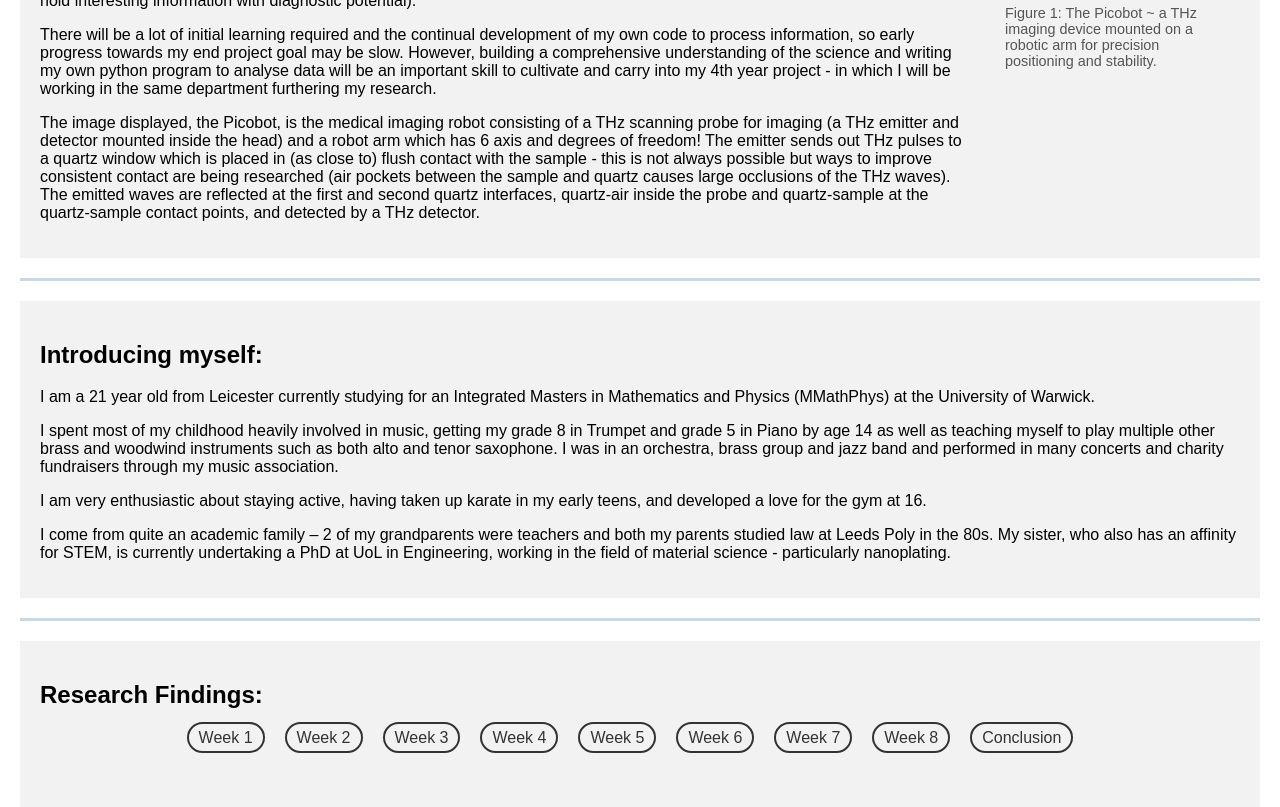
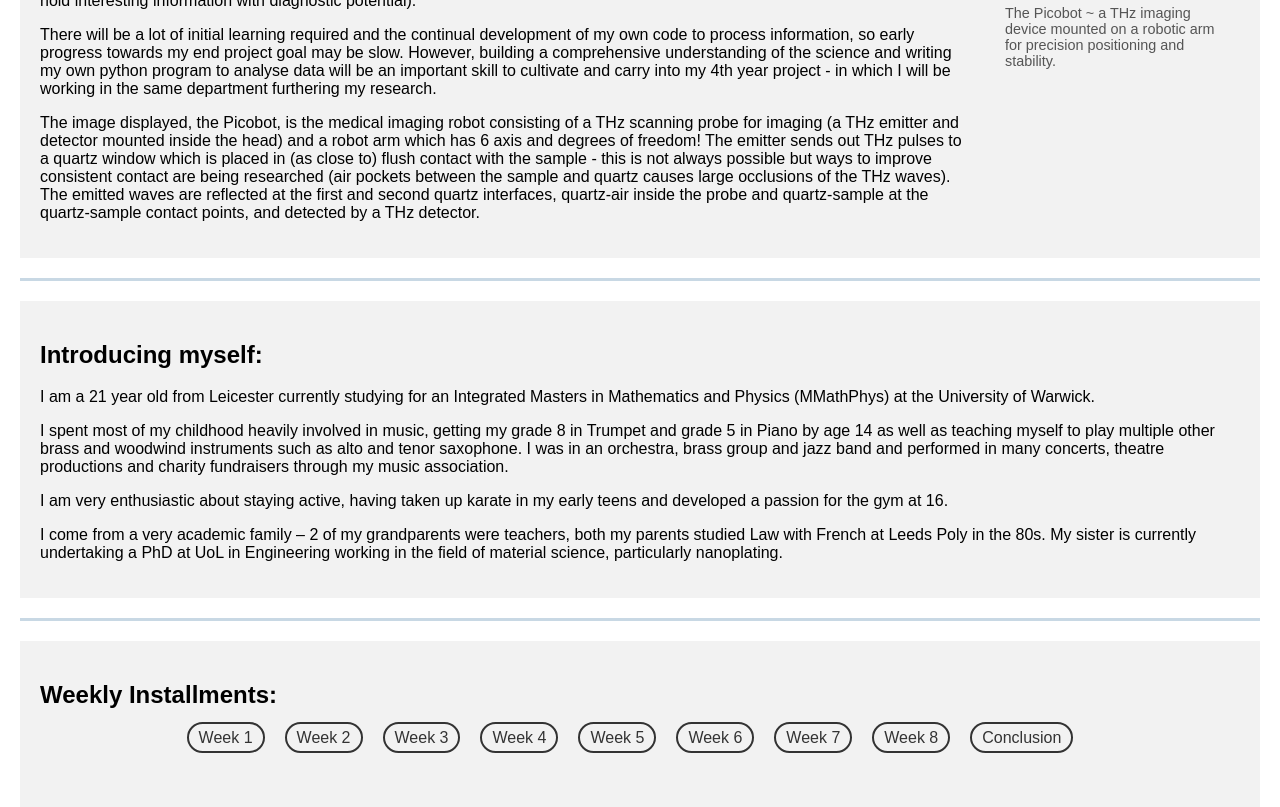
Before and after one commit to joeht03/html-blog, a plain HTML site: page index.html in a window 1280 px wide. Shown: the part 419-1226 px from the top of the page. Drawn offline with Linux system fonts and the light colour scheme.

Commit message:
Add files via upload

```diff
--- a/index.html
+++ b/index.html
@@ -40,7 +40,7 @@
 					</div>
 					<div class="image-container">
 						<img src="https://warwick.ac.uk/fac/sci/physics/research/condensedmatt/ultrafastphotonics/emmasthzgroup/vacanies/picobotimg_4691_compressed.jpg" alt="The Picobot ~ a THz imaging device mounted on a robotic arm for precision positioning and stability">
-						<figcaption>Figure 1: The Picobot ~ a THz imaging device mounted on a robotic arm for precision positioning and stability.</figcaption>
+						<figcaption>The Picobot ~ a THz imaging device mounted on a robotic arm for precision positioning and stability.</figcaption>
 					</div>
 				</div>
 				<!-- FLEX CONTAINER END -->
@@ -51,15 +51,15 @@
 			<section id="me">
 				<h2>Introducing myself:</h2>
 				<p>I am a 21 year old from Leicester currently studying for an Integrated Masters in Mathematics and Physics (MMathPhys) at the University of Warwick.</p>
-				<p>I spent most of my childhood heavily involved in music, getting my grade 8 in Trumpet and grade 5 in Piano by age 14 as well as teaching myself to play multiple other brass and woodwind instruments such as both alto and tenor saxophone. I was in an orchestra, brass group and jazz band and performed in many concerts and charity fundraisers through my music association.</p>
-				<p>I am very enthusiastic about staying active, having taken up karate in my early teens, and developed a love for the gym at 16.</p>
-				<p>I come from quite an academic family – 2 of my grandparents were teachers and both my parents studied law at Leeds Poly in the 80s. My sister, who also has an affinity for STEM, is currently undertaking a PhD at UoL in Engineering, working in the field of material science - particularly nanoplating.</p>
+				<p>I spent most of my childhood heavily involved in music, getting my grade 8 in Trumpet and grade 5 in Piano by age 14 as well as teaching myself to play multiple other brass and woodwind instruments such as alto and tenor saxophone. I was in an orchestra, brass group and jazz band and performed in many concerts, theatre productions and charity fundraisers through my music association.</p>
+				<p>I am very enthusiastic about staying active, having taken up karate in my early teens and developed a passion for the gym at 16.</p>
+				<p>I come from a very academic family – 2 of my grandparents were teachers, both my parents studied Law with French at Leeds Poly in the 80s. My sister is currently undertaking a PhD at UoL in Engineering working in the field of material science, particularly nanoplating.</p>
 			</section>
 
 			<hr>
 
 			<section id="research">
-				<h2>Research Findings:</h2>
+				<h2>Weekly Installments:</h2>
 
 				<nav>
 					<ul>
@@ -115,7 +115,7 @@
 						</div>
 						<div class="image-container">
 								<img src="creditcard_im.png" alt="An image processed by my app of a credit card chip" style="width: 500px; height: auto;">
-								<figcaption>Figure 2: An image processed by my app of a credit card chip.</figcaption>
+								<figcaption>An image processed by my app of a credit card chip.</figcaption>
 						</div>
 					</div>
 				</section>
@@ -129,7 +129,7 @@
                 <section id="week7">
                     <h3>Week 7: *Processing scan data*</h3>
                     <p>This week...I got COVID and couldn't go into work all week. This obviously sucked and meant I couldn't collect any more scan data to put towards my analysis project.</p>
-					<p>I tried to do what work I could. This included writing up some of my progress, adding an 'average selected region' function to my app to take data sections of images, and updating my blog!</p>
+					<p>I tried to do what work I could. This included writing up some of my progress, adding an 'average selected region' function to my app to take data from selected areas of images, and updating my blog!</p>
 					<p>I have until mid October to submit my final URSS work, which I think I will submit in the form of a poster documenting my work - I have come to realise that a lot of my time has been taken up by side projects, doing bits of work towards other peoples research and my app, and I haven't put enough time into collecting my own data for analysis. My usage of the Picobot to collect data is restricted as I am new, only recently trained on the system and need a supervisor to oversee my work. In addition to this, the robot does disappear off to be tinkered on in the Engineering department from time to time so is sometimes unavailable.</p>
 					<p>Having come down rather sick with COVID at a very unfortunate time in my project, I know that this will largely impact my final outcome as my work depends on having sample data collected - and I can't do so! I will have to try and get some scans done in my final week which I can then work through after I 'finish my project'.
                 </section>
```
